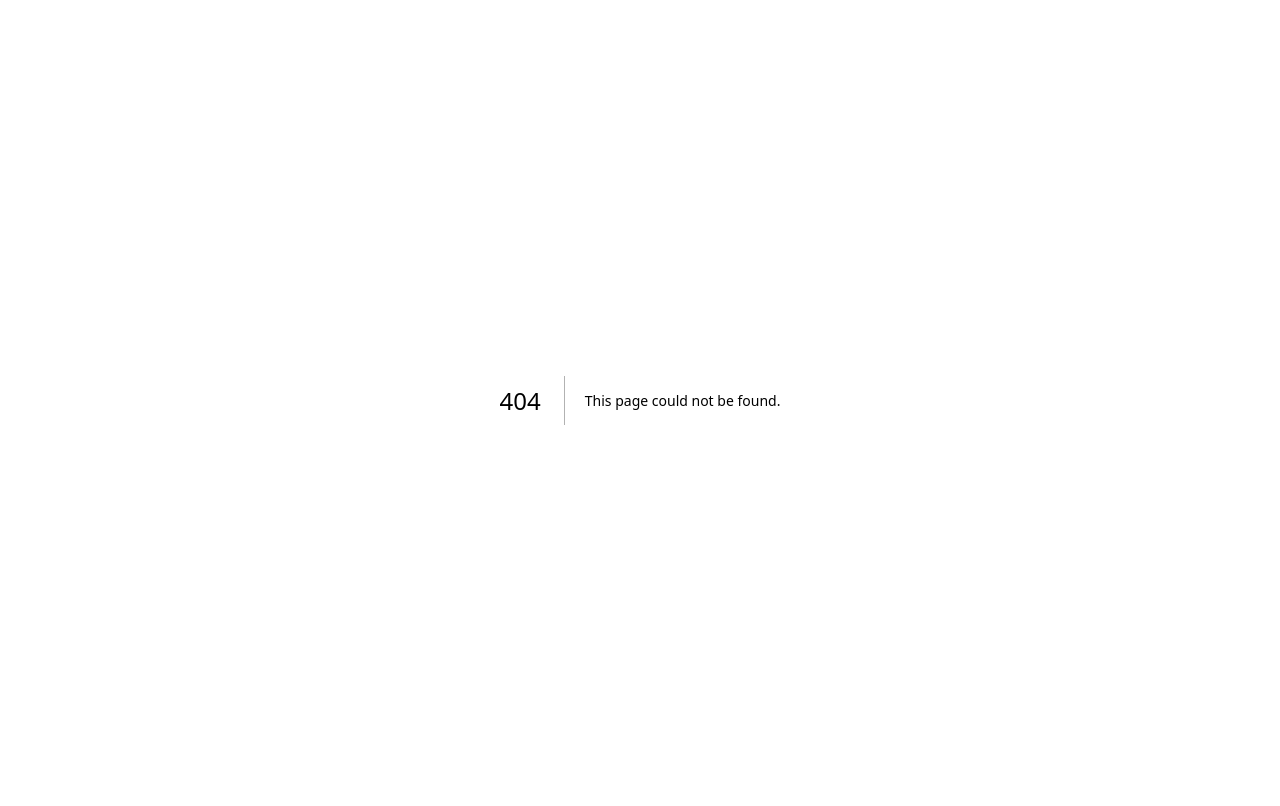
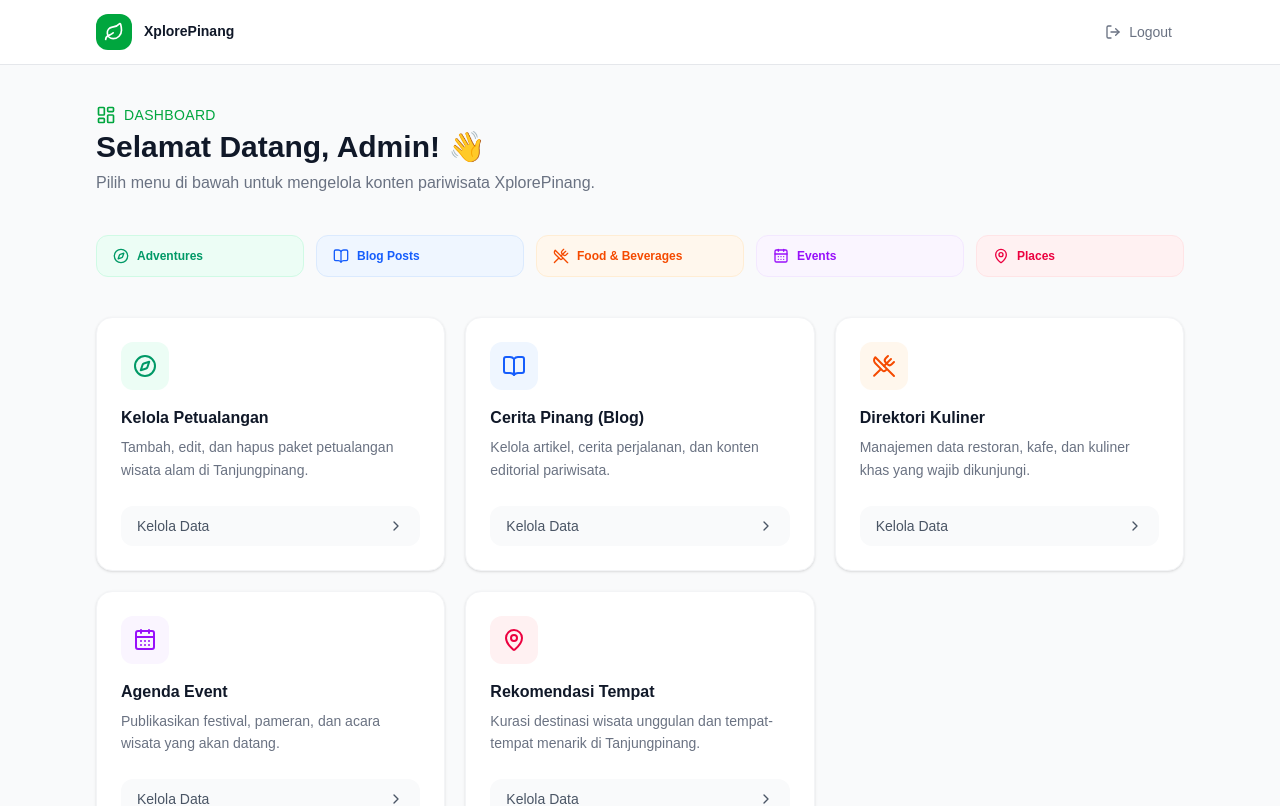
Before and after one commit to jebatbois/xplorepinang-admin, a Next.js app: page /dashboard in a window 1280 px wide. Before the commit this address had no page. Shown: the top 806 px of the page. Built offline with nearby package versions, Linux system fonts and the light colour scheme; sample sign-in values are in the browser's storage.

Commit message:
feat: implement dashboard page with menu cards and authentication check

```diff
--- /dev/null
+++ b/src/app/dashboard/page.tsx
@@ -0,0 +1,233 @@
+"use client";
+
+import { useEffect, useState } from "react";
+import { useRouter } from "next/navigation";
+import Link from "next/link";
+import {
+  Leaf,
+  Compass,
+  BookOpen,
+  UtensilsCrossed,
+  CalendarDays,
+  MapPin,
+  LogOut,
+  ChevronRight,
+  LayoutDashboard,
+} from "lucide-react";
+
+// Definisi setiap menu kartu CMS
+const menuCards = [
+  {
+    title: "Kelola Petualangan",
+    description:
+      "Tambah, edit, dan hapus paket petualangan wisata alam di Tanjungpinang.",
+    icon: Compass,
+    href: "/adventures",
+    color: "bg-emerald-50 text-emerald-600",
+    border: "border-emerald-100",
+    badge: "Adventures",
+  },
+  {
+    title: "Cerita Pinang (Blog)",
+    description:
+      "Kelola artikel, cerita perjalanan, dan konten editorial pariwisata.",
+    icon: BookOpen,
+    href: "/blogs",
+    color: "bg-blue-50 text-blue-600",
+    border: "border-blue-100",
+    badge: "Blog Posts",
+  },
+  {
+    title: "Direktori Kuliner",
+    description:
+      "Manajemen data restoran, kafe, dan kuliner khas yang wajib dikunjungi.",
+    icon: UtensilsCrossed,
+    href: "/food-beverages",
+    color: "bg-orange-50 text-orange-600",
+    border: "border-orange-100",
+    badge: "Food & Beverages",
+  },
+  {
+    title: "Agenda Event",
+    description:
+      "Publikasikan festival, pameran, dan acara wisata yang akan datang.",
+    icon: CalendarDays,
+    href: "/events",
+    color: "bg-purple-50 text-purple-600",
+    border: "border-purple-100",
+    badge: "Events",
+  },
+  {
+    title: "Rekomendasi Tempat",
+    description:
+      "Kurasi destinasi wisata unggulan dan tempat-tempat menarik di Tanjungpinang.",
+    icon: MapPin,
+    href: "/places",
+    color: "bg-rose-50 text-rose-600",
+    border: "border-rose-100",
+    badge: "Places",
+  },
+];
+
+export default function DashboardPage() {
+  const router = useRouter();
+  // Gunakan state untuk menghindari hydration mismatch (localStorage hanya ada di client)
+  const [isReady, setIsReady] = useState(false);
+
+  useEffect(() => {
+    // Pengecekan autentikasi di sisi client
+    const isAuthenticated = localStorage.getItem("isAuthenticated");
+    if (!isAuthenticated) {
+      router.replace("/login");
+      return;
+    }
+    // Jadikan callback terpisah agar tidak dianggap setState synchronous langsung
+    const timer = setTimeout(() => setIsReady(true), 0);
+    return () => clearTimeout(timer);
+  }, [router]);
+
+  const handleLogout = () => {
+    localStorage.removeItem("isAuthenticated");
+    router.push("/login");
+  };
+
+  // Tampilkan loading sementara pengecekan auth berjalan
+  if (!isReady) {
+    return (
+      <div className="min-h-screen flex items-center justify-center bg-gray-50">
+        <div className="flex items-center gap-3 text-gray-400">
+          <svg className="animate-spin w-5 h-5" fill="none" viewBox="0 0 24 24">
+            <circle
+              className="opacity-25"
+              cx="12"
+              cy="12"
+              r="10"
+              stroke="currentColor"
+              strokeWidth="4"
+            />
+            <path
+              className="opacity-75"
+              fill="currentColor"
+              d="M4 12a8 8 0 018-8v8H4z"
+            />
+          </svg>
+          <span className="text-sm">Memuat dashboard...</span>
+        </div>
+      </div>
+    );
+  }
+
+  return (
+    <div className="min-h-screen bg-gray-50">
+      {/* ── Header ── */}
+      <header className="bg-white border-b border-gray-200 sticky top-0 z-10">
+        <div className="max-w-6xl mx-auto px-4 sm:px-6 lg:px-8 h-16 flex items-center justify-between">
+          {/* Logo & nama */}
+          <div className="flex items-center gap-3">
+            <div className="flex items-center justify-center w-9 h-9 rounded-xl bg-green-600">
+              <Leaf className="w-5 h-5 text-white" />
+            </div>
+            <div>
+              <p className="text-sm font-bold text-gray-900 leading-tight">
+                XplorePinang
+              </p>
+            </div>
+          </div>
+
+          {/* Tombol Logout */}
+          <button
+            onClick={handleLogout}
+            className="flex items-center gap-2 text-sm text-gray-500 hover:text-red-600 hover:bg-red-50 px-3 py-2 rounded-lg transition-colors duration-150 cursor-pointer"
+          >
+            <LogOut className="w-4 h-4" />
+            <span className="hidden sm:inline">Logout</span>
+          </button>
+        </div>
+      </header>
+
+      {/* ── Main Content ── */}
+      <main className="max-w-6xl mx-auto px-4 sm:px-6 lg:px-8 py-10">
+        {/* Greeting section */}
+        <div className="mb-10">
+          <div className="flex items-center gap-2 mb-1">
+            <LayoutDashboard className="w-5 h-5 text-green-600" />
+            <span className="text-sm font-medium text-green-600 uppercase tracking-wide">
+              Dashboard
+            </span>
+          </div>
+          <h1 className="text-2xl sm:text-3xl font-bold text-gray-900">
+            Selamat Datang, Admin! 👋
+          </h1>
+          <p className="text-gray-500 mt-1.5 text-sm sm:text-base">
+            Pilih menu di bawah untuk mengelola konten pariwisata XplorePinang.
+          </p>
+        </div>
+
+        {/* Stats bar singkat */}
+        <div className="grid grid-cols-2 sm:grid-cols-5 gap-3 mb-10">
+          {menuCards.map((card) => {
+            const Icon = card.icon;
+            return (
+              <div
+                key={card.badge}
+                className={`flex items-center gap-2 rounded-xl border px-4 py-3 ${card.color} ${card.border}`}
+              >
+                <Icon className="w-4 h-4 shrink-0" />
+                <span className="text-xs font-semibold truncate">
+                  {card.badge}
+                </span>
+              </div>
+            );
+          })}
+        </div>
+
+        {/* Grid kartu menu utama */}
+        <div className="grid grid-cols-1 sm:grid-cols-2 lg:grid-cols-3 gap-5">
+          {menuCards.map((card) => {
+            const Icon = card.icon;
+            return (
+              <div
+                key={card.title}
+                className="group bg-white rounded-2xl border border-gray-100 shadow-sm hover:shadow-md transition-shadow duration-200 flex flex-col"
+              >
+                {/* Card body */}
+                <div className="p-6 flex-1">
+                  <div
+                    className={`inline-flex items-center justify-center w-12 h-12 rounded-xl mb-4 ${card.color}`}
+                  >
+                    <Icon className="w-6 h-6" />
+                  </div>
+                  <h2 className="text-base font-semibold text-gray-900 mb-1.5">
+                    {card.title}
+                  </h2>
+                  <p className="text-sm text-gray-500 leading-relaxed">
+                    {card.description}
+                  </p>
+                </div>
+
+                {/* Card footer — tombol aksi */}
+                <div className="px-6 pb-6">
+                  <Link
+                    href={card.href}
+                    className="flex items-center justify-between w-full bg-gray-50 group-hover:bg-green-600 group-hover:text-white text-gray-600 text-sm font-medium px-4 py-2.5 rounded-xl transition-colors duration-200"
+                  >
+                    <span>Kelola Data</span>
+                    <ChevronRight className="w-4 h-4 transition-transform group-hover:translate-x-0.5" />
+                  </Link>
+                </div>
+              </div>
+            );
+          })}
+        </div>
+      </main>
+
+      {/* ── Footer ── */}
+      <footer className="max-w-6xl mx-auto px-4 sm:px-6 lg:px-8 py-8 mt-4 border-t border-gray-100">
+        <p className="text-xs text-center text-gray-400">
+          &copy; {new Date().getFullYear()} XplorePinang Admin CMS. Dibuat untuk
+          mengelola konten pariwisata Tanjungpinang.
+        </p>
+      </footer>
+    </div>
+  );
+}
```
